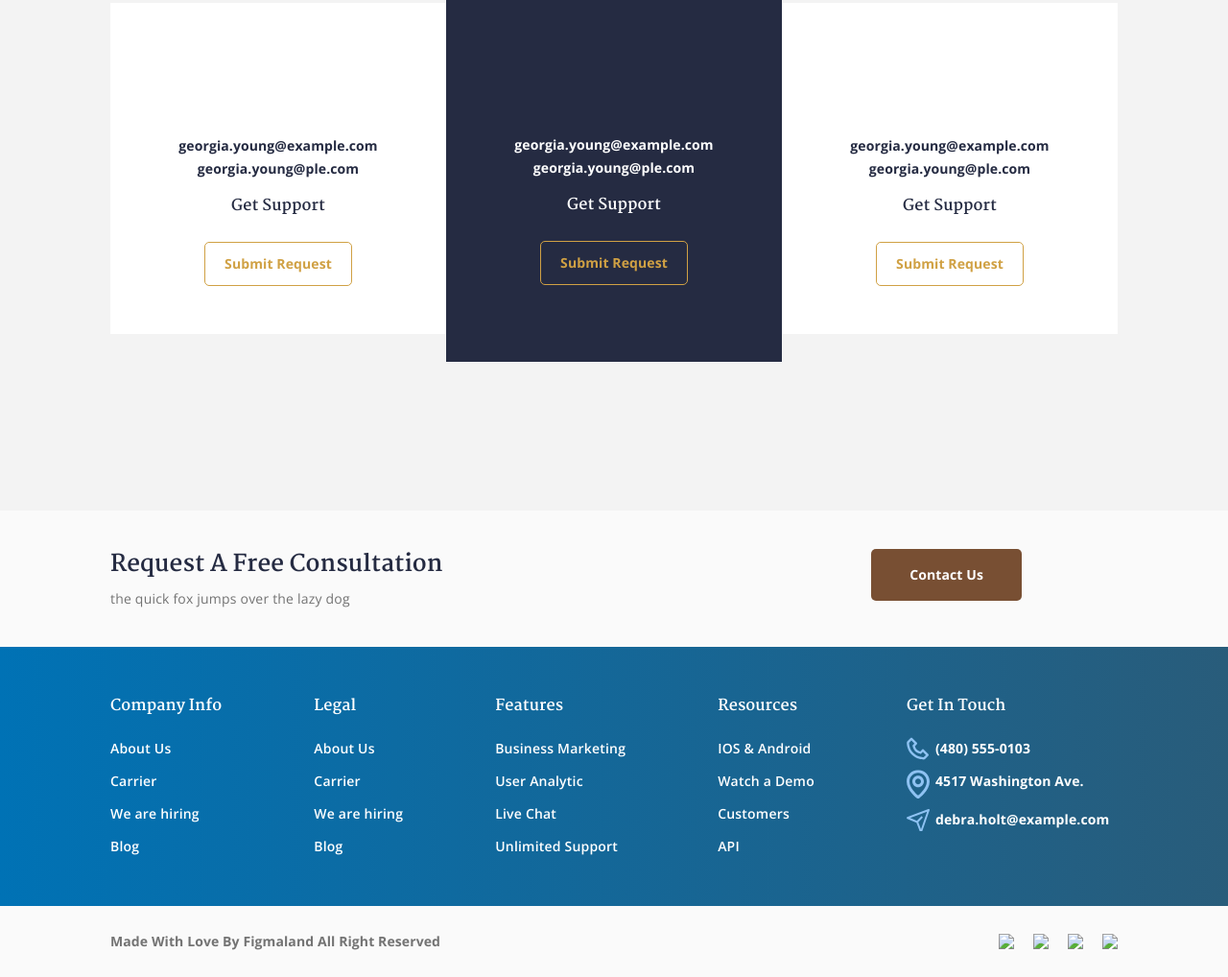
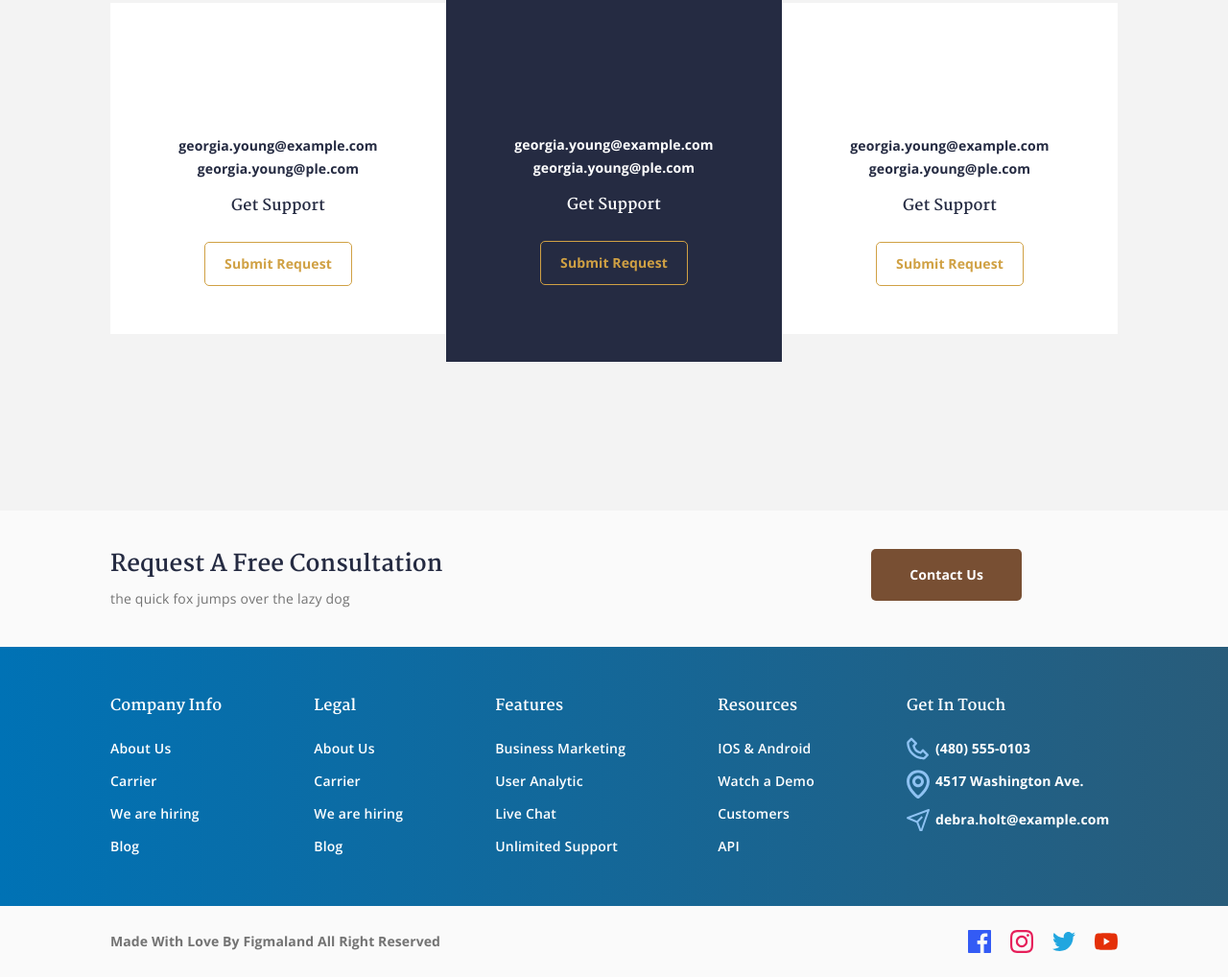
Before and after one commit to semapavel/Legalide, a plain HTML site: page index.html in a window 1280 px wide. Shown: the part 3365-4383 px from the top of the page at 96% size. Drawn offline with nearby package versions, Linux system fonts and the light colour scheme; files that its build step writes are made by us from their sources; the site is published under a folder, as on GitHub Pages, so addresses that start at the root find nothing; files whose address does not match are found by name.

Commit message:
second commit

```diff
--- a/index.html
+++ b/index.html
@@ -336,10 +336,10 @@
 						<h6>Made With Love By Figmaland All Right Reserved </h6>
 					</div>
 					<div class="footer__bottom-column">
-						<div class="footer__bottom-link"><a href=""><img src="/icon/footer/4.svg" class="footer__bottom-icon"></a></div>
-						<div class="footer__bottom-link"><a href=""><img src="/icon/footer/5.svg" class="footer__bottom-icon"></a></div>
-						<div class="footer__bottom-link"><a href=""><img src="/icon/footer/6.svg" class="footer__bottom-icon"></a></div>
-						<div class="footer__bottom-link"><a href=""><img src="/icon/footer/7.svg" class="footer__bottom-icon"></a></div>
+						<div class="footer__bottom-link"><a href=""><img src="icon/footer/4.svg" class="footer__bottom-icon"></a></div>
+						<div class="footer__bottom-link"><a href=""><img src="icon/footer/5.svg" class="footer__bottom-icon"></a></div>
+						<div class="footer__bottom-link"><a href=""><img src="icon/footer/6.svg" class="footer__bottom-icon"></a></div>
+						<div class="footer__bottom-link"><a href=""><img src="icon/footer/7.svg" class="footer__bottom-icon"></a></div>
 					</div>
 				</div>
 			</div>
```
